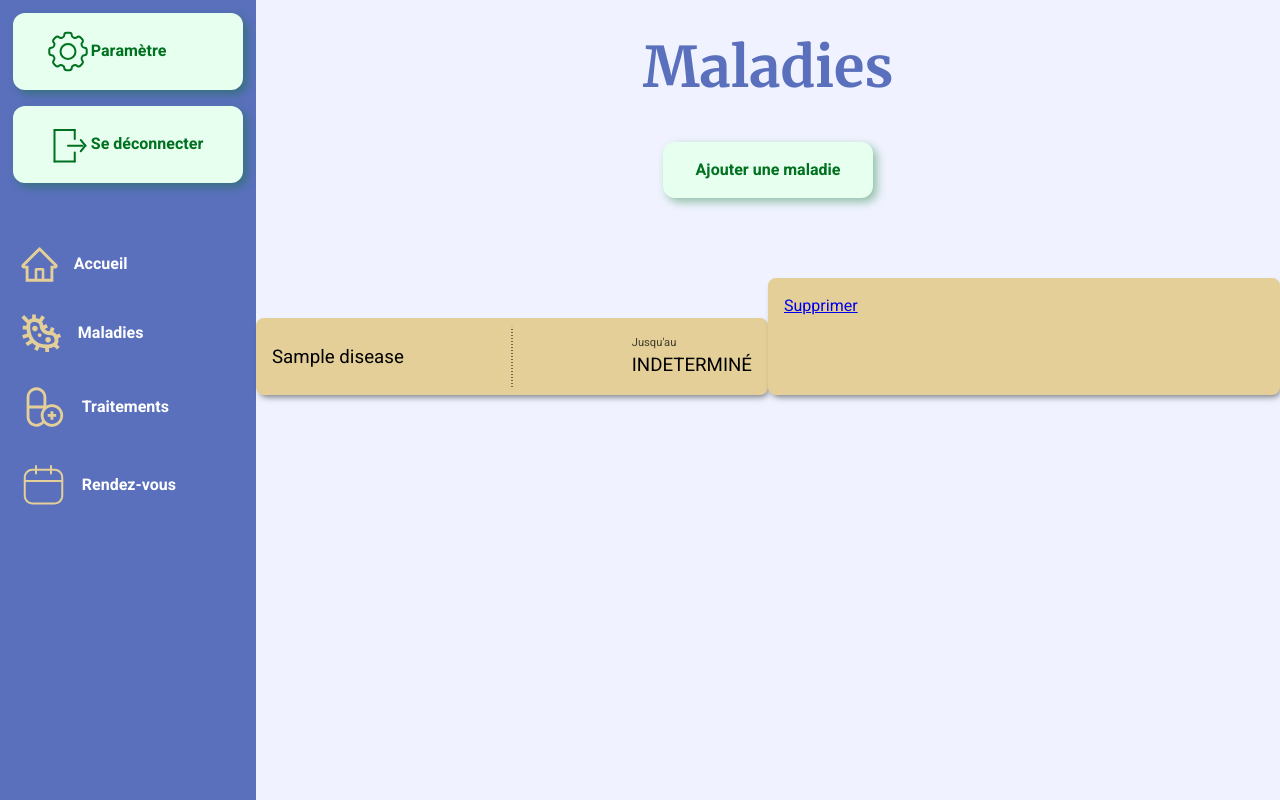
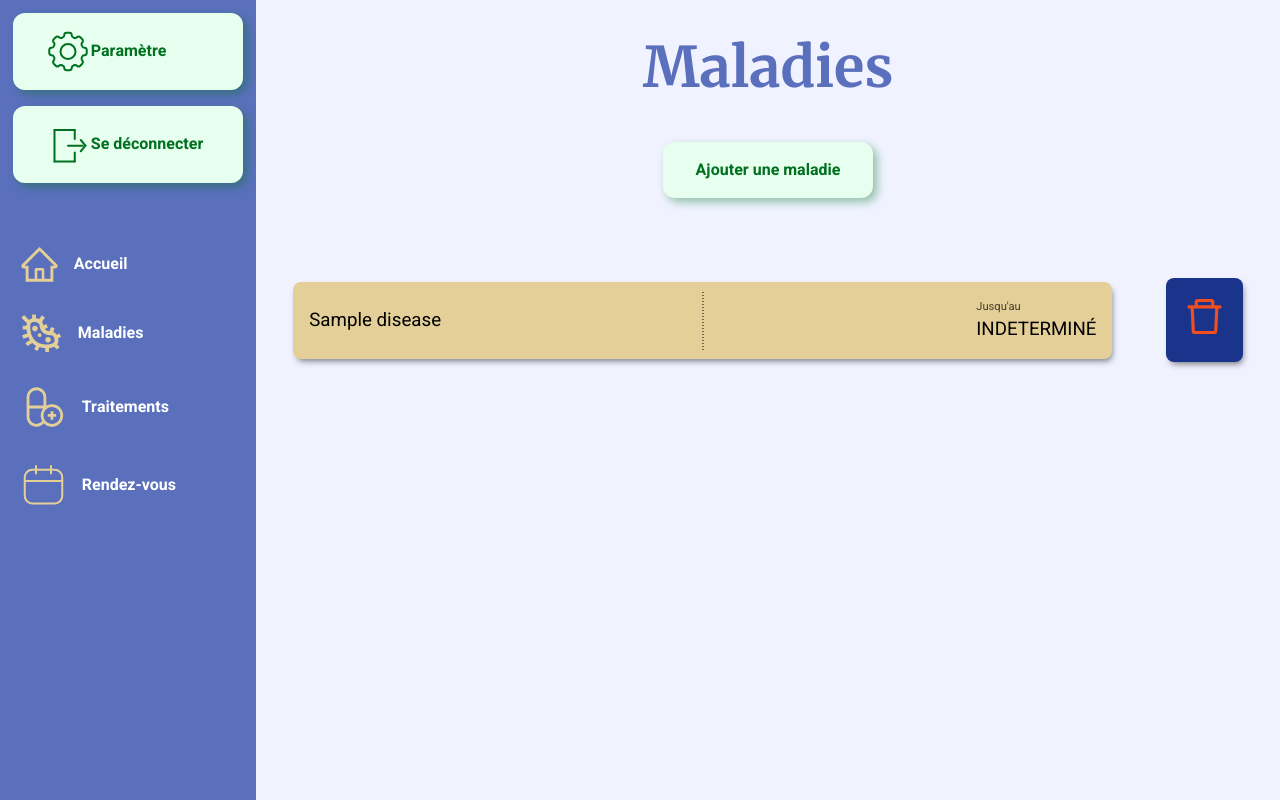
Before and after one commit to Redshark61/mon-carnet-de-sante, a Django app: page /home/diseases/ in a window 1280 px wide. Run offline with Django 4.2, Linux system fonts and the light colour scheme; a user stored in the database is signed in; tables that the repository leaves empty hold one stand-in row (values such as "Sample post").

Commit message:
new style for card

```diff
--- a/health_book/home/templates/home/diseases.html
+++ b/health_book/home/templates/home/diseases.html
@@ -19,8 +19,8 @@
 
 			{% if object_list %}
 			{% for disease in object_list %}
-			<div class="flex flex--row">
-				<div class="card card--row card--dotted-line mt-5">
+			<div class="flex flex--row mt-5 flex--center-all">
+				<div class="card card--row card--dotted-line">
 					<h3>{{disease.disease}}</h3>
 					<div class="flex flex--col">
 						<p class="sm-subheader">Jusqu'au</p>
@@ -28,8 +28,8 @@
 					</div>
 				</div>
 
-				<div class="card">
-					<a href="{% url 'home:delete_disease' disease.id %}">Supprimer</a>
+				<div class="card card--delete">
+					<a href="{% url 'home:delete_disease' disease.id %}"><img src="{% static 'img/delete.svg' %}" alt=""></a>
 				</div>
 			</div>
 			{% endfor %}
--- a/health_book/static/style/components/_card.scss
+++ b/health_book/static/style/components/_card.scss
@@ -1,4 +1,4 @@
-.card{
+.card {
 	position: relative;
 	background-color: $dim-orange;
 	width: 80%;
@@ -13,34 +13,36 @@
 	}
 }
 
-.card--row{
+.card--delete {
+	width: auto;
+	height: 100%;
+	background-color: $dark-blue;
+	margin-left: 1rem;
+	// padding: 0;
+}
+
+.card--row {
 	display: flex;
 	flex-direction: row;
 	justify-content: space-between;
 	align-items: center;
 }
 
-.card--dotted-line::after{
-    content: '';
+.card--dotted-line::after {
+	content: "";
 	position: absolute;
 	top: 20%;
 	left: 50%;
 	height: 80%;
 	width: 1px;
 	transform: translate(-50%, -10%);
-    background: repeating-linear-gradient(
-        0deg,
-        transparent,
-        transparent 2px,
-        #000 1px,
-        #000 3px
-    );
+	background: repeating-linear-gradient(0deg, transparent, transparent 2px, #000 1px, #000 3px);
 
 	@include media-min($phone) {
 		display: none;
 	}
 }
 
-.card__content{
+.card__content {
 	margin: 0.8rem auto;
 }
--- a/health_book/static/style/main.css
+++ b/health_book/static/style/main.css
@@ -599,6 +599,13 @@ form {
   }
 }
 
+.card--delete {
+  width: auto;
+  height: 100%;
+  background-color: #1b348b;
+  margin-left: 1rem;
+}
+
 .card--row {
   display: -webkit-box;
   display: -ms-flexbox;
@@ -616,7 +623,7 @@ form {
 }
 
 .card--dotted-line::after {
-  content: '';
+  content: "";
   position: absolute;
   top: 20%;
   left: 50%;
```
Also changed, not shown: health_book/static/img/delete.svg (added), 1 other file. Lines whose indentation alone changed are shown as unchanged.
